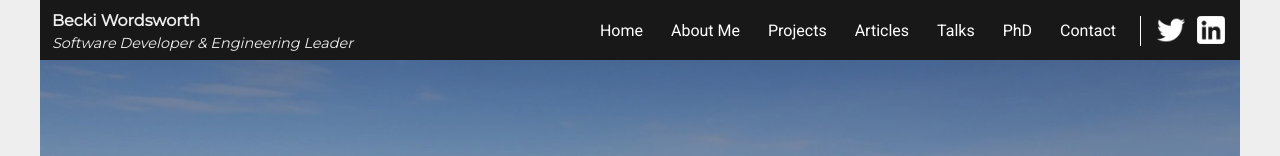
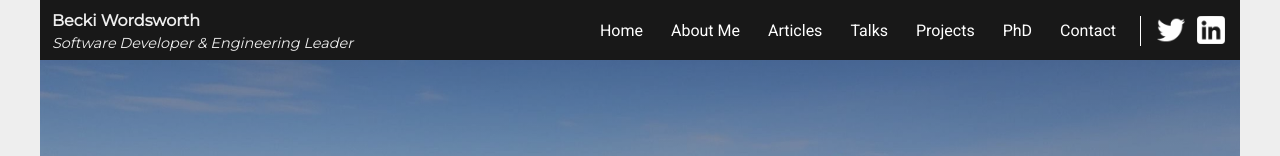
Before and after one commit to BeckiWordsworth/Portfolio, a React (Create React App) app in the folder app/: page / in a window 1280 px wide. Shown: the top 156 px of the page. Built offline with nearby package versions, Linux system fonts and the light colour scheme; a web font is replaced by a local one.

Commit message:
Update the header and the landing page

```diff
--- a/app/src/Components/Header/index.js
+++ b/app/src/Components/Header/index.js
@@ -21,13 +21,13 @@ const ProjectPage = () => {
               <a href="/about-me/">About Me</a>
             </li>
             <li>
-              <a href="/my-projects/">Projects</a>
-            </li>
-            <li>
               <a href="/articles/">Articles</a>
             </li>
             <li>
               <a href="/talks/">Talks</a>
+            </li>
+            <li>
+              <a href="/my-projects/">Projects</a>
             </li>
             <li>
               <a href="/phd/">PhD</a>
--- a/app/src/Components/Landing/index.js
+++ b/app/src/Components/Landing/index.js
@@ -35,7 +35,7 @@ const Landing = () => {
           with data). I also enjoy sharing knowledge through blogs (you can read some of them on{" "}
           <a href="https://medium.com/@becki.wordsworth" target="_blank" rel="noopener noreferrer">
             Medium{" "}
-          </a>{" "}
+          </a>
           ), conference talks, and events.
           <br /> <br />
           Community is very important to me. I am a co-organiser of{" "}
```
